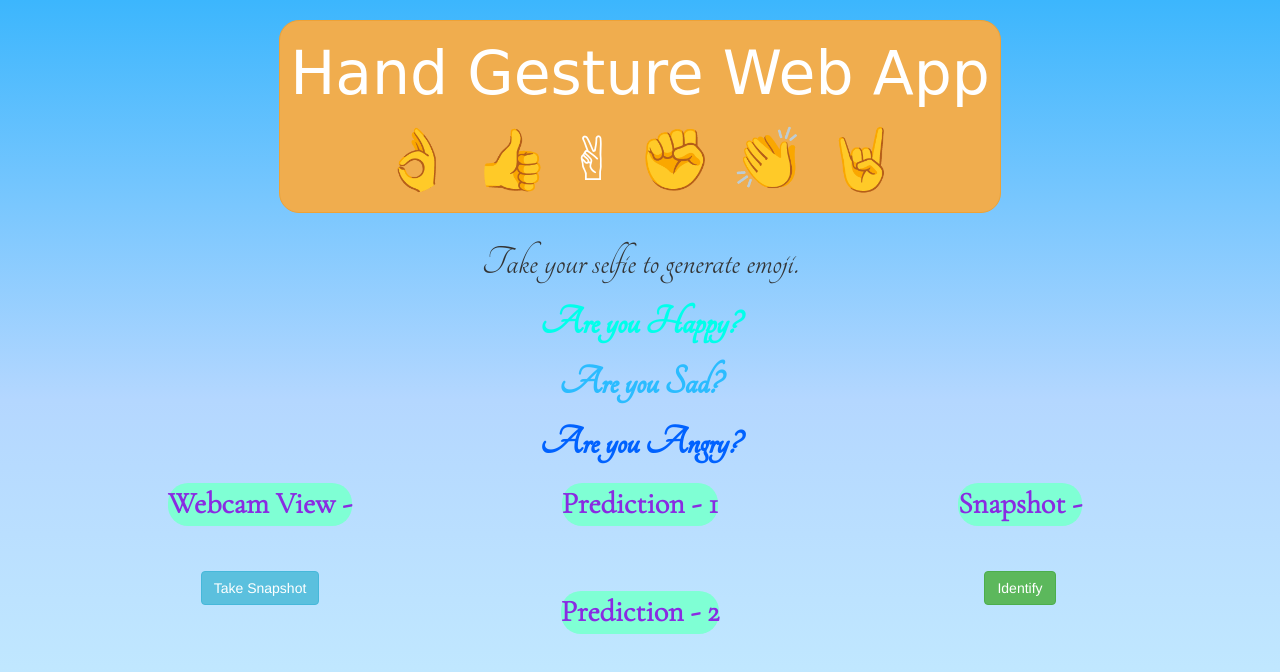
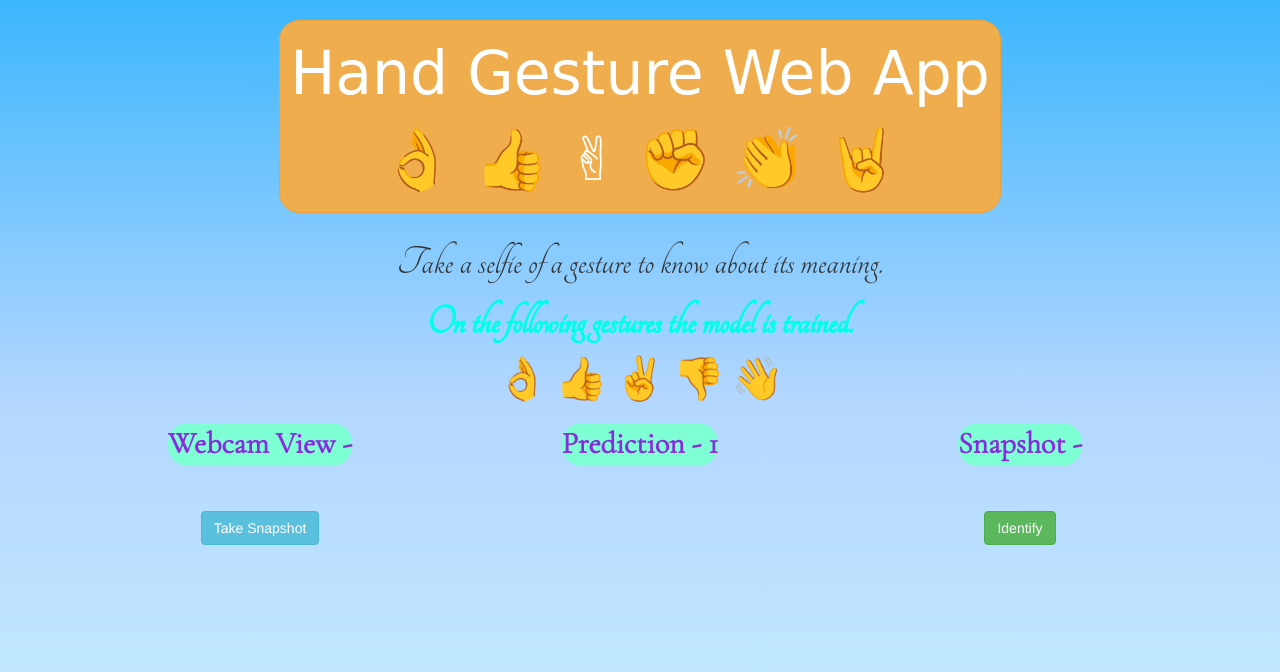
Before and after one commit to DevanshP7/Hand-Gesture-Web-App, a plain HTML site: page index.html in a window 1280 px wide. Drawn offline with nearby package versions, Linux system fonts and the light colour scheme; a script that the page names is missing.

Commit message:
Add files via upload

```diff
--- a/index.html
+++ b/index.html
@@ -31,13 +31,15 @@
 
       <br><br>
 
-      <p style="font-size: 42px;">Take your selfie to generate emoji.
+      <p style="font-size: 42px;">Take a selfie of a gesture to know about its meaning.
       	<br>
-        <b style="color: rgb(0, 255, 234)">Are you Happy?</b>
+        <b style="color: rgb(0, 255, 234)">On the following gestures the model is trained.</b>
         <br>
-        <b style="color: rgb(43, 188, 255)">Are you Sad?</b>
-        <br>
-        <b style="color: rgb(0, 98, 255)">Are you Angry?</b>
+        <span>&#128076;</span>
+        <span>&#128077;</span>
+        <span>&#9996;</span>
+        <span>&#128078;</span>
+        <span>&#128075;</span>
         <br>
       </p>
 
@@ -52,10 +54,7 @@
         <label>Prediction - 1</label>
         <h2 class="emotion_name" id="prediction_1"></h2>
         <p class="emoji" id="emoji_1"></p>
-        <br><br>
-        <label>Prediction - 2</label>
-        <h2 class="emotion_name" id="prediction_2"></h2>
-        <p class="emoji" id="emoji_2"></p>
+        <br>
       </div>
 
       <div class="col-md-4 col-sm-12 col-xs-12">
```
